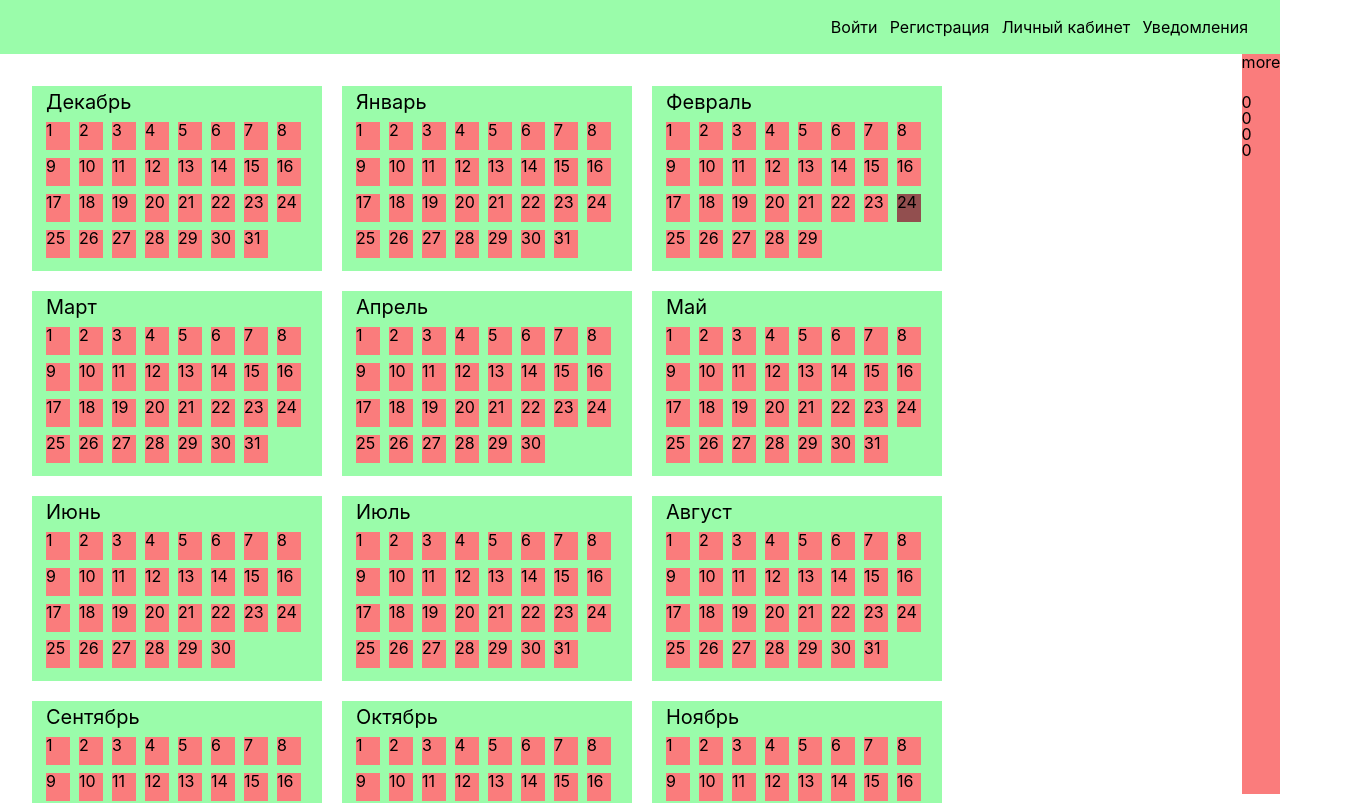
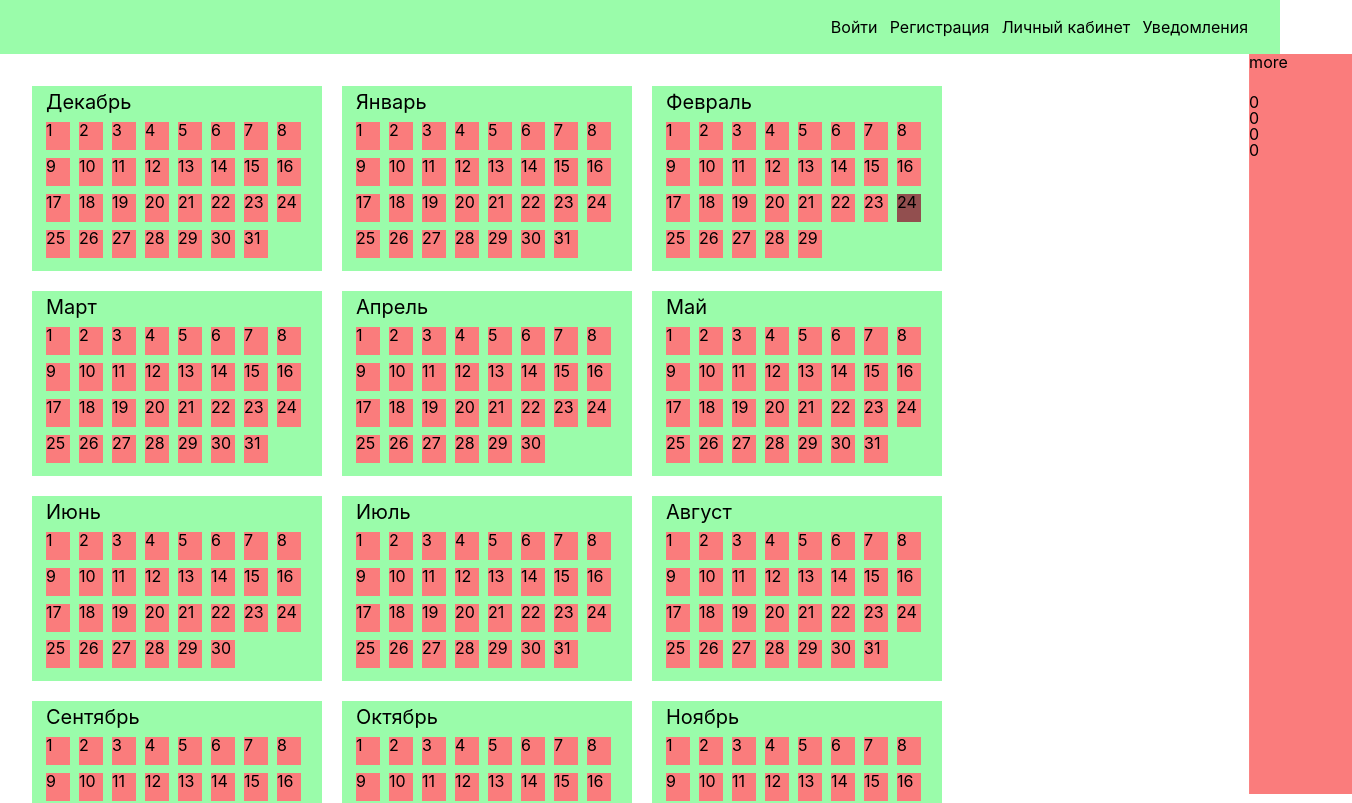
Before and after one commit to ZinchenkoEgor0205/smart_calendar, a React (Create React App) app: page / in a window 1280 px wide. Shown: the top 803 px of the page, 1352 px wide, since content can reach past the window. Built offline with nearby package versions, Linux system fonts and the light colour scheme.

Commit message:
fixed sidebar animation

```diff
--- a/src/index.css
+++ b/src/index.css
@@ -61,3 +61,7 @@ code {
 .btn {
   cursor: pointer;
 }
+
+html {
+  overflow: hidden;
+}
--- a/src/styles/Sidebar.css
+++ b/src/styles/Sidebar.css
@@ -2,14 +2,16 @@
     position: sticky;
     top: 0;
     height: 92.5vh;
-    width: 3%;
+    width: 20vw;
     background: #fa7c7c;
-    transition: width 0.3s ease;
+    transform: translateX(70%);
+    transition: transform .5s ease;
 }
 
 
 .sidebar-extended {
-    width: 20%;
+    transform: translateX(0);
+
 }
 
 .sidebar-btn {
@@ -25,13 +27,13 @@
 }
 
 .sidebar-filter-text {
-    transform: translateX(-100%);
+    /*transform: translateX(-100%);*/
     opacity: 0;
-    transition-property: opacity, transform;
+    transition-property: opacity;
     transition-duration: 0.5s;
 }
 
 .sidebar-filter-text-visible {
-    transform: translateX(0);
+    /*transform: translateX(0);*/
     opacity: 100%;
 }
```
